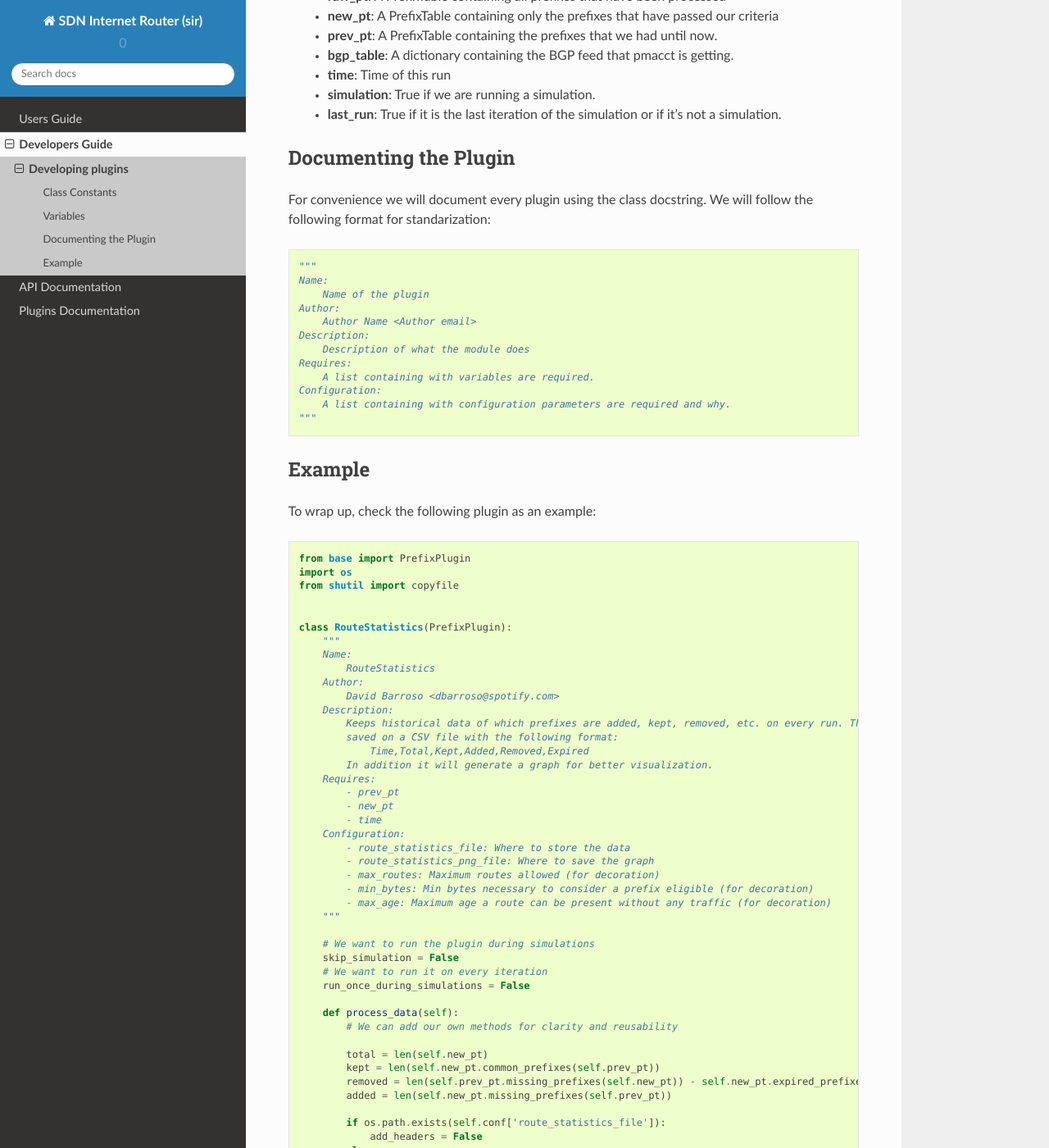
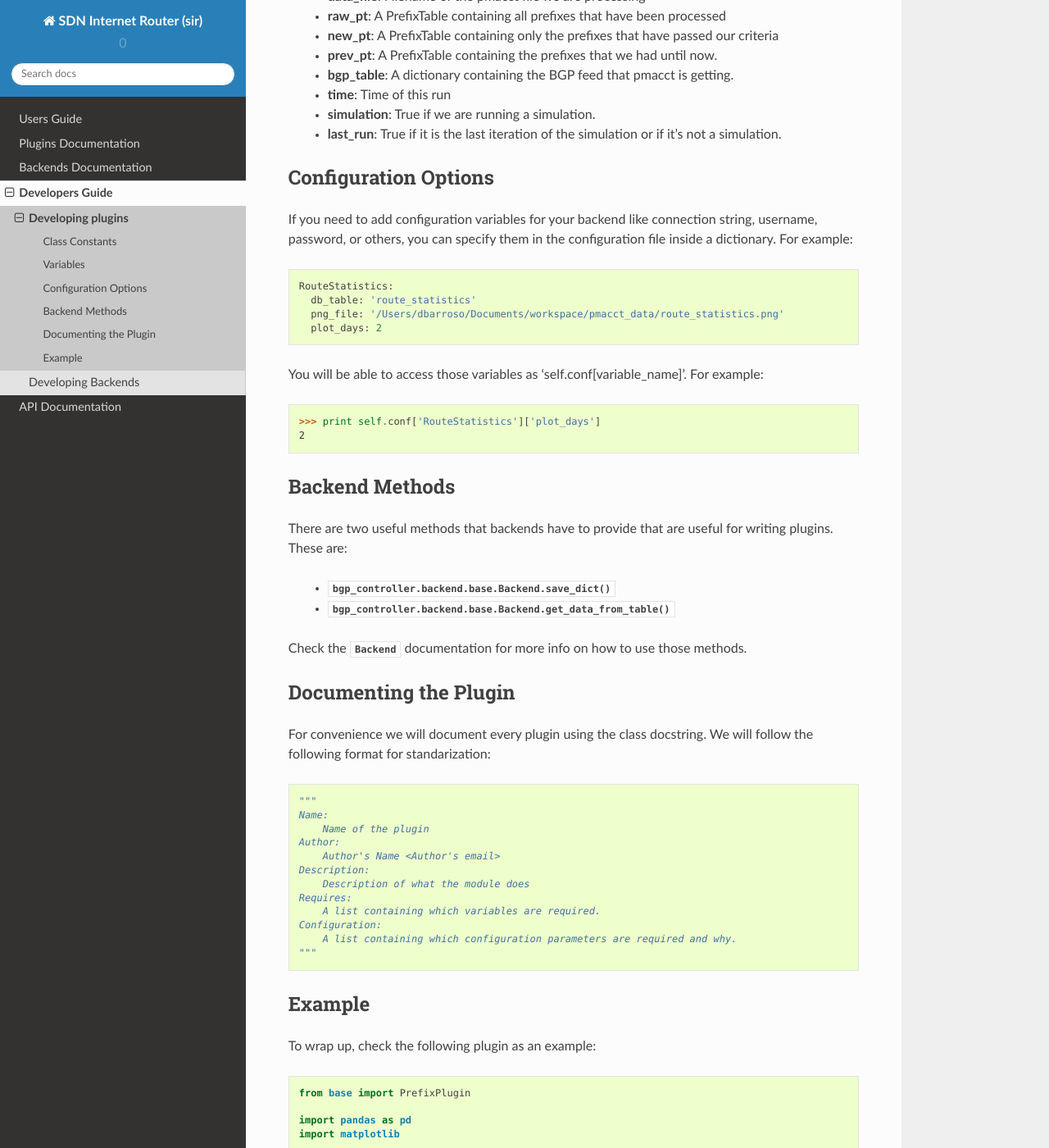
Before and after one commit to dbarrosop/sir, a Sphinx documentation site: the page built from docs/developers_guide/developing_plugins.rst, in a window 1280 px wide and 1400 px high, scrolled down 808 px. Shown: the whole window at 82% size. Built offline with Sphinx 7.4.7 and the Read the Docs theme 2.0.0, drawn with Linux system fonts in a browser that asks for light colours; some of the changed text lies outside the part shown.

Commit message:
Tons of documentation changes

```diff
--- /dev/null
+++ b/docs/backends/index.rst
@@ -0,0 +1,7 @@
+Backends Documentation
+**********************
+
+.. toctree::
+   :maxdepth: 2
+
+   sqlite
--- a/docs/developers_guide/developing_plugins.rst
+++ b/docs/developers_guide/developing_plugins.rst
@@ -27,6 +27,7 @@ Variables
 When you plugin is called it will contain the following variables:
 
     - **conf**: A dictionary containing all the parameters set on the configuration file.
+    - **backend** An instance of the backend. Useful to store and retrieve data from the backend.
     - **data_file**: Filename of the pmacct file we are processing
     - **raw_pt**: A PrefixTable containing all prefixes that have been processed
     - **new_pt**: A PrefixTable containing only the prefixes that have passed our criteria
@@ -35,6 +36,32 @@ When you plugin is called it will contain the following variables:
     - **time**: Time of this run
     - **simulation**: True if we are running a simulation.
     - **last_run**: True if it is the last iteration of the simulation or if it's not a simulation.
+
+Configuration Options
+=====================
+
+If you need to add configuration variables for your backend like connection string, username, password,
+or others, you can specify them in the configuration file inside a dictionary. For example::
+
+    RouteStatistics:
+      db_table: 'route_statistics'
+      png_file: '/Users/dbarroso/Documents/workspace/pmacct_data/route_statistics.png'
+      plot_days: 2
+
+You will be able to access those variables as 'self.conf[variable_name]'. For example::
+
+    >>> print self.conf['RouteStatistics']['plot_days']
+    2
+
+Backend Methods
+===============
+
+There are two useful methods that backends have to provide that are useful for writing plugins. These are:
+
+   * :py:meth:`bgp_controller.backend.base.Backend.save_dict`
+   * :py:meth:`bgp_controller.backend.base.Backend.get_data_from_table`
+
+Check the :py:class:`~bgp_controller.backend.base.Backend` documentation for more info on how to use those methods.
 
 Documenting the Plugin
 ======================
@@ -45,13 +72,13 @@ For convenience we will document every plugin using the class docstring. We will
     Name:
         Name of the plugin
     Author:
-        Author Name <Author email>
+        Author's Name <Author's email>
     Description:
         Description of what the module does
     Requires:
-        A list containing with variables are required.
+        A list containing which variables are required.
     Configuration:
-        A list containing with configuration parameters are required and why.
+        A list containing which configuration parameters are required and why.
     """
 
 Example
@@ -60,9 +87,11 @@ Example
 To wrap up, check the following plugin as an example::
 
     from base import PrefixPlugin
-    import os
-    from shutil import copyfile
 
+    import pandas as pd
+    import matplotlib
+
+    matplotlib.use('Agg')
 
     class RouteStatistics(PrefixPlugin):
         """
@@ -72,66 +101,65 @@ To wrap up, check the following plugin as an example::
             David Barroso <dbarroso@spotify.com>
         Description:
             Keeps historical data of which prefixes are added, kept, removed, etc. on every run. The data is
-            saved on a CSV file with the following format:
+            saved on a CSV file with the following format::
+
                 Time,Total,Kept,Added,Removed,Expired
+
             In addition it will generate a graph for better visualization.
         Requires:
             - prev_pt
             - new_pt
             - time
         Configuration:
-            - route_statistics_file: Where to store the data
-            - route_statistics_png_file: Where to save the graph
-            - max_routes: Maximum routes allowed (for decoration)
-            - min_bytes: Min bytes necessary to consider a prefix eligible (for decoration)
-            - max_age: Maximum age a route can be present without any traffic (for decoration)
+            - db_table: Where to store/retrieve the data in the backend
+            - png_file: Where to save the graph
+            - plot_days: Days to plot
         """
 
-        # We want to run the plugin during simulations
         skip_simulation = False
-        # We want to run it on every iteration
         run_once_during_simulations = False
 
         def process_data(self):
-            # We can add our own methods for clarity and reusability
+            data = dict()
+            data['time'] = self.time.strftime('%Y-%m-%d %H:%M:%S')
+            data['total'] = len(self.new_pt)
+            data['kept'] = len(self.new_pt.common_prefixes(self.prev_pt))
+            data['removed'] = len(self.prev_pt.missing_prefixes(self.new_pt)) - self.new_pt.expired_prefixes
+            data['added'] = len(self.new_pt.missing_prefixes(self.prev_pt))
 
-            total = len(self.new_pt)
-            kept = len(self.new_pt.common_prefixes(self.prev_pt))
-            removed = len(self.prev_pt.missing_prefixes(self.new_pt)) - self.new_pt.expired_prefixes
-            added = len(self.new_pt.missing_prefixes(self.prev_pt))
-
-            if os.path.exists(self.conf['route_statistics_file']):
-                add_headers = False
-            else:
-                add_headers = True
-
-            with open(self.conf['route_statistics_file'], "a") as f:
-                if add_headers:
-                    line = 'Time,Total,Kept,Added,Removed,Expired\n'
-                    f.write(line)
-                line = '%s, %s, %s, %s, %s, %s\n' % (self.time, total, kept, added, removed, self.new_pt.expired_prefixes)
-                f.write(line)
-                f.close()
+            self.backend.save_dict(data, self.conf['RouteStatistics']['db_table'])
 
         def plot(self):
-            # We can add our own methods for clarity and reusability
             pd.set_option('display.mpl_style', 'default')
-            data = pd.read_csv(self.conf['route_statistics_file'])
+            table = self.backend.get_data_from_table(self.conf['RouteStatistics']['db_table'])
+
+            raw_data = list()
+
+            for row in table[1:]:
+                raw_data.append(
+                    {
+                        table[0][0]: row[0],
+                        table[0][1]: row[1],
+                        table[0][2]: row[2],
+                        table[0][3]: row[3],
+                        table[0][4]: row[4],
+                    }
+                )
+            time_frame = self.conf['RouteStatistics']['plot_days']*24
+            data = pd.DataFrame(raw_data)[-time_frame:]
             plot = data.plot(
-                x='Time',
+                x='time',
                 figsize = (9,9),
                 grid=True,
-                title='Route Statistics, max_routes: %s, min_bytes: %s, max_age: %s' %
-                      (self.conf['max_routes'], self.conf['min_bytes'], self.conf['max_age']),
+                title='Route Statistics, max_routes: %s, history: %s' %
+                      (self.conf['max_routes'], self.conf['history']),
                 legend=True,
             )
             fig = plot.get_figure()
-            fig.savefig(self.conf['route_statistics_png_file'])
+            fig.savefig(self.conf['RouteStatistics']['png_file'])
 
         def run(self):
-            # The run method is triggered by the BGP controller
             self.process_data()
 
-            # Only plot the graph if it's the last run
             if self.last_run:
                 self.plot()
--- a/docs/developers_guide/index.rst
+++ b/docs/developers_guide/index.rst
@@ -5,3 +5,4 @@ Developers Guide
    :maxdepth: 2
 
    developing_plugins
+   developing_backends
--- a/docs/index.rst
+++ b/docs/index.rst
@@ -12,6 +12,7 @@ Contents
    :maxdepth: 2
 
    users_guide/index
+   plugins/index
+   backends/index
    developers_guide/index
    api/index
-   plugins/index
--- a/docs/plugins/index.rst
+++ b/docs/plugins/index.rst
@@ -4,6 +4,5 @@ Plugins Documentation
 .. toctree::
    :maxdepth: 2
 
-   base
    statistics
    equipment
```
Also changed, not shown: docs/backends/sqlite.rst (added, +7 -0 lines), docs/developers_guide/developing_backends.rst (added, +49 -0 lines), docs/plugins/base.rst (deleted, +0 -7 lines), 5 other files.
